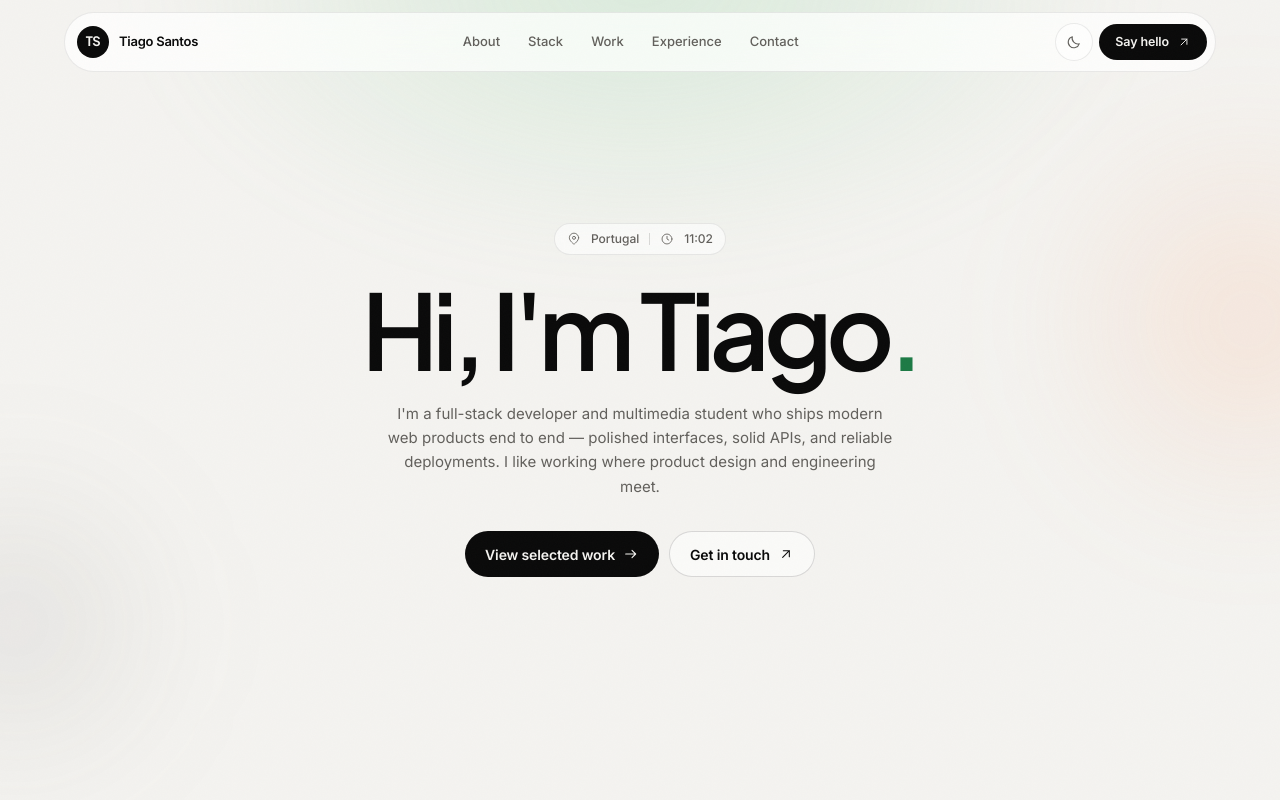
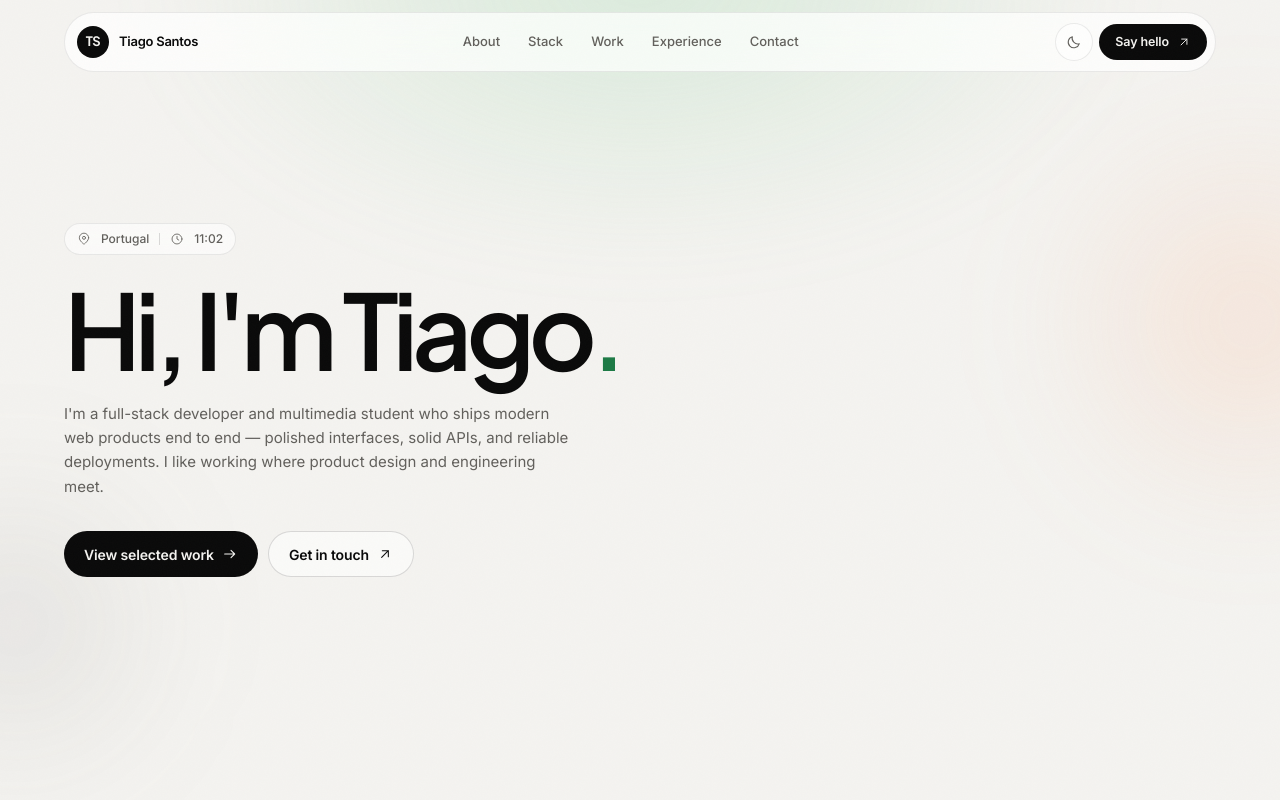
Before and after one commit to tiagoodevs/website, a Next.js app: page / in a window 1280 px wide. Shown: the top 800 px of the page. Built offline with nearby package versions, Linux system fonts and the light colour scheme.

Commit message:
fix hero

```diff
--- a/src/components/sections/hero.tsx
+++ b/src/components/sections/hero.tsx
@@ -1,5 +1,5 @@
-import { companies, profile } from "@/data/portfolio";
-import { ArrowRight, ArrowUpRight, MapPin, Sparkle, Clock } from "../icons";
+import { profile } from "@/data/portfolio";
+import { ArrowRight, ArrowUpRight, MapPin, Clock } from "../icons";
 import { LocalTime } from "../local-time";
 import { Reveal } from "../reveal";
 
@@ -7,7 +7,7 @@ export function Hero() {
   return (
     <section
       id="top"
-      className="relative flex min-h-screen items-center justify-center overflow-hidden py-24 sm:py-28"
+      className="relative flex min-h-screen items-center overflow-hidden py-24 sm:py-28"
     >
       <div
         aria-hidden="true"
@@ -19,7 +19,7 @@ export function Hero() {
       </div>
 
       <div className="shell w-full">
-        <div className="mx-auto flex max-w-2xl flex-col items-center text-center">
+        <div className="mx-auto flex max-w-2xl flex-col items-center text-center md:mx-0 md:items-start md:text-left">
           <Reveal>
             <div className="inline-flex flex-wrap items-center justify-center gap-x-2.5 gap-y-1 rounded-full border border-line bg-surface/60 px-3 py-1.5 text-[12px] font-medium text-muted backdrop-blur-sm">
               <MapPin className="h-3.5 w-3.5 text-faint" />
@@ -37,13 +37,13 @@ export function Hero() {
           </Reveal>
 
           <Reveal delay={160}>
-            <p className="mx-auto mt-6 max-w-lg text-[15px] leading-relaxed text-muted">
+            <p className="mx-auto mt-6 max-w-lg text-[15px] leading-relaxed text-muted md:mx-0">
               {profile.intro}
             </p>
           </Reveal>
 
           <Reveal delay={210}>
-            <div className="mt-8 flex flex-wrap items-center justify-center gap-2.5">
+            <div className="mt-8 flex flex-wrap items-center justify-center gap-2.5 md:justify-start">
               <a href="#work" className="btn btn-primary">
                 View selected work
                 <ArrowRight className="h-4 w-4" />
--- a/src/components/site-nav.tsx
+++ b/src/components/site-nav.tsx
@@ -52,7 +52,7 @@ export function SiteNav() {
             <span className="flex h-8 w-8 flex-none items-center justify-center rounded-full bg-ink font-display text-[13px] font-bold tracking-[-0.04em] text-bg">
               TS
             </span>
-            <span className="hidden truncate text-[13px] font-semibold tracking-[-0.02em] text-ink sm:block">
+            <span className="truncate text-[13px] font-semibold tracking-[-0.02em] text-ink">
               Tiago Santos
             </span>
           </a>
```
